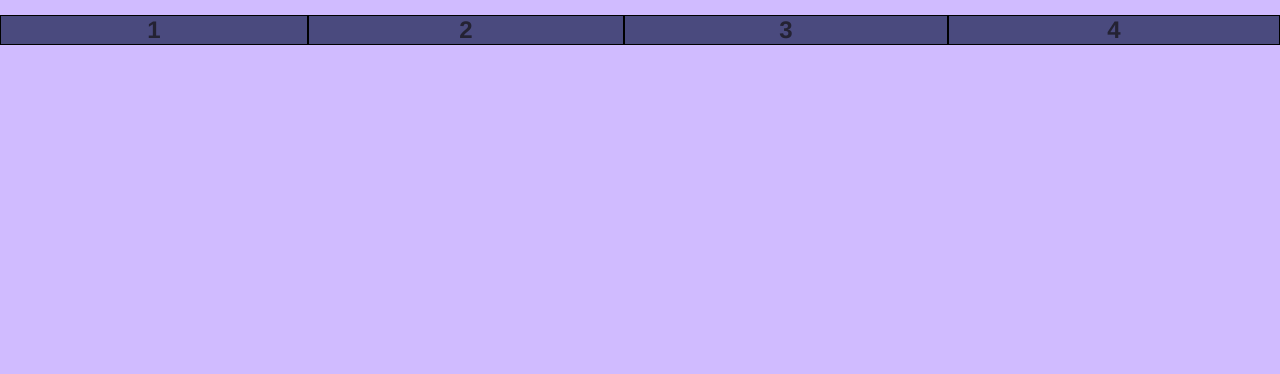
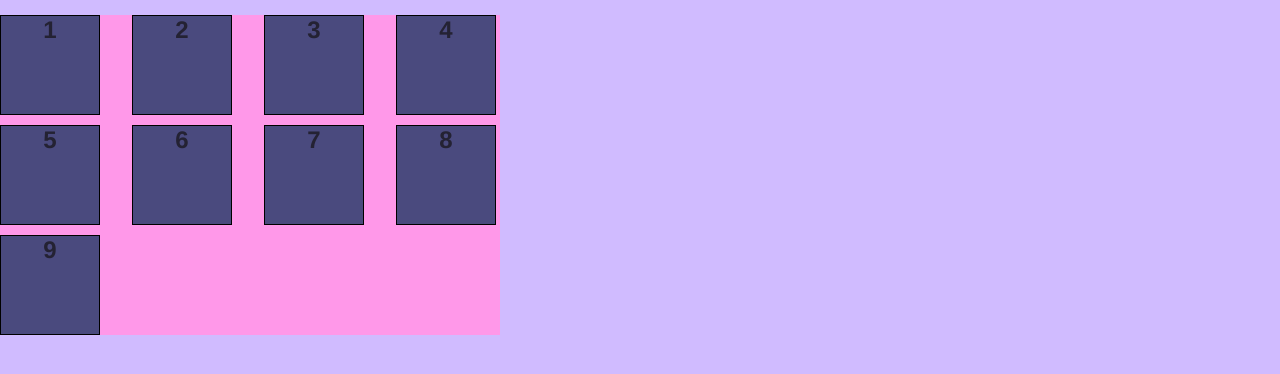
Before and after one commit to Gjbfxta/flexbox, a plain HTML site: page index.html in a window 1280 px wide. Shown: the part 58-432 px from the top of the page. Drawn offline with Linux system fonts and the light colour scheme.

Commit message:
Gap-flexbox

```diff
--- a/index.html
+++ b/index.html
@@ -1,5 +1,5 @@
 <!DOCTYPE html>
-<html lang="en">
+<html lang="es">
 <head>
     <meta charset="UTF-8">
     <link rel="stylesheet" href="style.css">
@@ -10,10 +10,15 @@
     <p>dchdfchjfhcjhf</p>
     <br>
  <div class="container">
-     <div class="item apachurro1">1</div>
-     <div class="item apachurro2">2</div>
-     <div class="item apachurro3">3</div>
-     <div class="item apachurro4">4</div>
+     <div class="item">1</div>
+     <div class="item">2</div>
+     <div class="item">3</div>
+     <div class="item">4</div>
+     <div class="item">5</div>
+     <div class="item">6</div>
+     <div class="item">7</div>
+     <div class="item">8</div>
+     <div class="item">9</div>
  </div>
 </body>
 </html>
--- a/style.css
+++ b/style.css
@@ -1,4 +1,5 @@
 /* resset básico */
+
 * {
     padding: 0;
     margin: 0;
@@ -12,72 +13,39 @@ body {
 
 }
 
+/*
 
+Gap -> espacio entre los elementos.
+
+Recibe valores numericos con uniddes relativas o absolutas
+
+Esta propiedad se pasa al contenedor.
+
+*/
 
 .container {
+    width: 500px;
     background-color: rgb(255, 152, 233);
     display: flex;
+    flex-wrap: wrap;
+    /* gap: 24px; /* espacio entre elementos */
+    /* gap: 4rem; /* unidades apsolutas como */
+    column-gap: 24px;
+    /*  deja espacio entre los elementos vertical */
+    row-gap: 32px;
+    /* espacio entre los elemtos en horizonrtal */
+    gap: 10px 32px; /* El primero es en espacio horizontal y el segundo en espacio vertical */
 
 }
 
-/* flex-Shrink
-
-   Es una propiedad que ajusta el factor de estrechamiento "aplastar" de los elemtentos.
-
-   flex-shrink: 1 -> Este es valor por default. Recibe valores numericos: 1.2.3.4...Enttre más grande sea el numero mayor sera su factor de decrecimiento.
-
-
-*/
 
 .item {
-    flex-basis: 300px; /* Ancho. el valor por flex-direction:coluim */
-    flex-shrink: 1; /*  Este es el valor por default */
+    width: 100px;
+    height: 100px;
+
     background-color: rgb(74, 74, 126);
     text-align: center;
     font-size: 24px;
     font-weight: bold;
     border: 1px solid rgb(0, 0, 0);
 }
-
-
-/*  calses para los items */
-.apachurro1{
-flex-grow: 1;
-flex-shrink: 1;
-}
-
-.apachurro2{
-flex-grow: 2;
-flex-shrink: 2;
-}
-.apachurro3 {
-flex-grow: 3;
-flex-shrink: 3;
-}
-.apachurro4 {
-flex-grow: 4;
-flex-shrink: 4;
-}
-    font-weight: bold;
-    border: 1px solid rgb(0, 0, 0);
-}
-
-.tuna {
-    flex-grow: 1;
-    background-color: rgb(255, 188, 214);
-}
-
-.change {
-    flex-grow: 2; /* el item con etsa clse, crececon un factor de 2 */
-    background-color: rgb(157, 255, 162);
-}
-
-.toby {
-    flex-grow: 3;
-    background-color: rgb(255, 213, 122);
-}
-
-.max {
-    flex-grow: 4;
-    background-color: aquamarine;
-}
```
